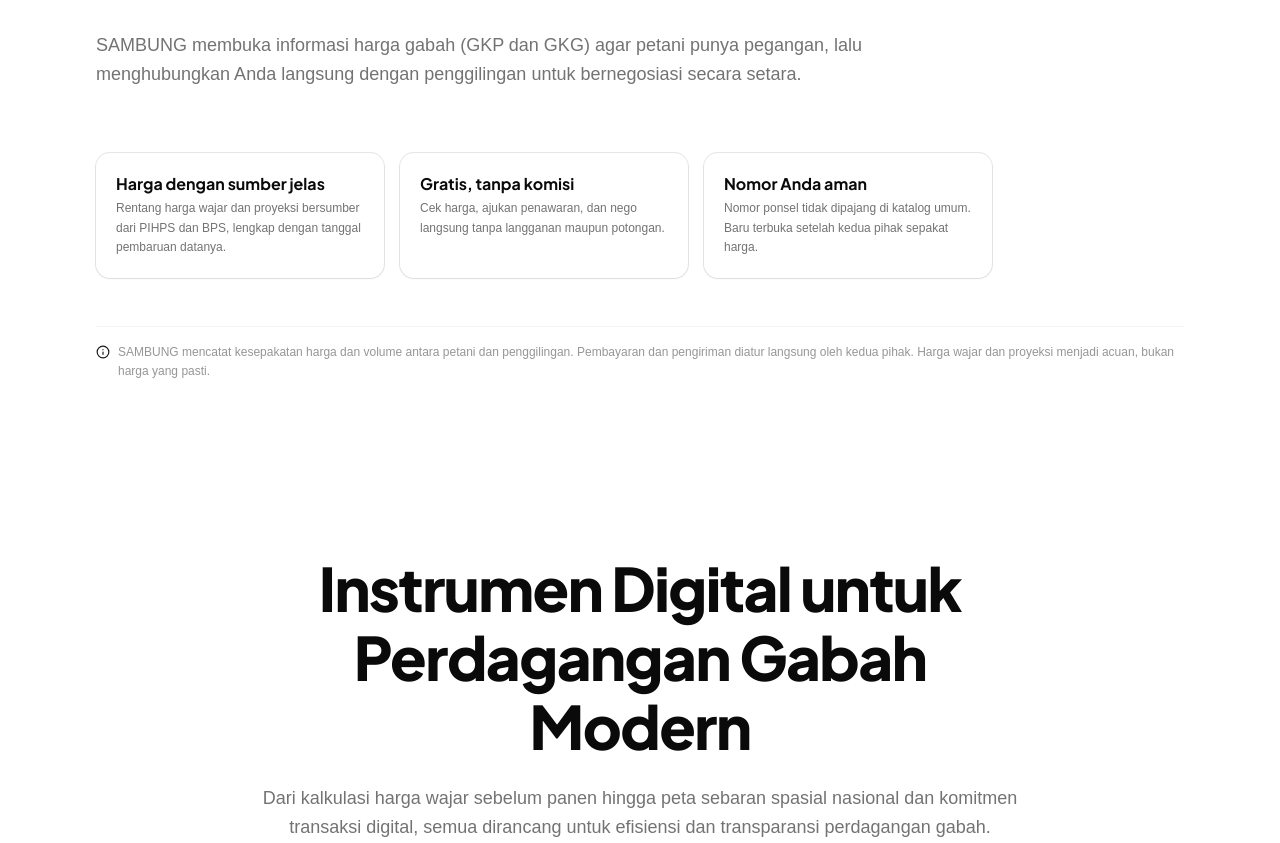
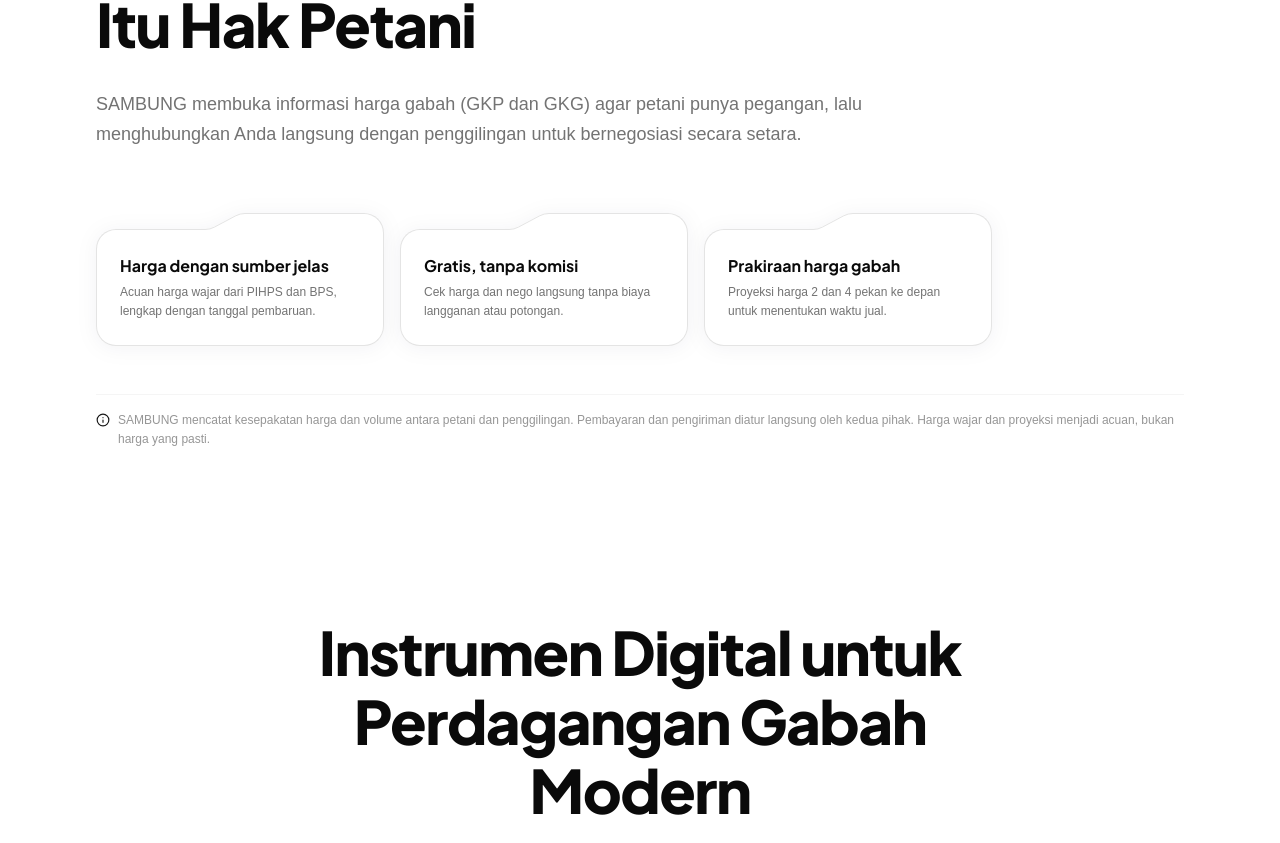
Before and after one commit to nugroho-dotnc/sambung-fullstack, a Next.js app in the folder sambung-fe/: page / in a window 1280 px wide. Shown: the part 1015-1858 px from the top of the page. Built offline with nearby package versions, Linux system fonts and the light colour scheme; no server answers; a web font is replaced by a local one.

Commit message:
fix: card shape and hero landing page

```diff
--- a/sambung-fe/app/(public)/_sections/about.tsx
+++ b/sambung-fe/app/(public)/_sections/about.tsx
@@ -1,9 +1,84 @@
-import { Card } from "@/components/ui/card";
-import { Database, BadgePercent, ShieldCheck, Info } from "lucide-react";
+import { Database, BadgePercent, TrendingUp, Info, type LucideIcon } from "lucide-react";
+
+type AboutCardItem = {
+  title: string;
+  description: string;
+  icon: LucideIcon;
+};
+
+const ABOUT_CARDS: AboutCardItem[] = [
+  {
+    title: "Harga dengan sumber jelas",
+    description:
+      "Acuan harga wajar dari PIHPS dan BPS, lengkap dengan tanggal pembaruan.",
+    icon: Database,
+  },
+  {
+    title: "Gratis, tanpa komisi",
+    description:
+      "Cek harga dan nego langsung tanpa biaya langganan atau potongan.",
+    icon: BadgePercent,
+  },
+  {
+    title: "Prakiraan harga gabah",
+    description:
+      "Proyeksi harga 2 dan 4 pekan ke depan untuk menentukan waktu jual.",
+    icon: TrendingUp,
+  },
+];
+
+function FolderCard({ title, description, icon: Icon }: AboutCardItem) {
+  return (
+    <div className="group relative flex h-full flex-col [--folder-stroke:color-mix(in_srgb,var(--foreground)_11%,var(--card))] hover:[--folder-stroke:color-mix(in_srgb,var(--primary)_40%,var(--card))]">
+      {/* Folder-tab silhouette preserving bg-card surface, perimeter stroke, and outer shadow */}
+      <div
+        aria-hidden="true"
+        className="pointer-events-none absolute inset-0 flex flex-col drop-shadow-[0_2px_10px_rgba(15,23,42,0.05)] transition-[filter] duration-200 group-hover:drop-shadow-[0_6px_18px_rgba(15,23,42,0.08)] dark:drop-shadow-[0_4px_16px_rgba(0,0,0,0.35)]"
+      >
+        <div className="flex h-10 w-full shrink-0 items-stretch">
+          <div className="mt-4 w-[38%] rounded-tl-[20px] border-t border-l border-[color:var(--folder-stroke)] bg-card transition-colors duration-200" />
+          <svg
+            viewBox="0 0 42 40"
+            fill="none"
+            className="-mx-px h-10 w-[42px] shrink-0"
+          >
+            <path
+              d="M 0 16.5 L 1 16.5 Q 6 16.5 10.41 14.15 L 31.59 2.85 Q 36 0.5 41 0.5 L 42 0.5 L 42 40 L 0 40 Z"
+              className="fill-card"
+            />
+            <path
+              d="M 0 16.5 L 1 16.5 Q 6 16.5 10.41 14.15 L 31.59 2.85 Q 36 0.5 41 0.5 L 42 0.5"
+              stroke="var(--folder-stroke)"
+              strokeWidth="1"
+              className="transition-colors duration-200"
+            />
+          </svg>
+          <div className="flex-1 rounded-tr-[20px] border-t border-r border-[color:var(--folder-stroke)] bg-card transition-colors duration-200" />
+        </div>
+
+        <div className="relative flex-1 rounded-b-[20px] border-x border-b border-[color:var(--folder-stroke)] bg-card transition-colors duration-200">
+          <div className="absolute -top-px inset-x-[1px] h-[2px] bg-card" />
+        </div>
+      </div>
+
+      {/* Card content */}
+      <div className="relative z-10 flex h-full flex-col px-5 pt-4 pb-5 sm:px-6 sm:pt-4.5 sm:pb-6">
+        <div className="mt-5 space-y-1.5 sm:mt-6">
+          <h3 className="font-display text-sm font-bold leading-snug text-foreground sm:text-base">
+            {title}
+          </h3>
+          <p className="text-xs leading-relaxed text-muted-foreground">
+            {description}
+          </p>
+        </div>
+      </div>
+    </div>
+  );
+}
 
 export default function AboutSection() {
   return (
-    <section id="tentang" className="min-h-[calc(100vh-4rem)] min-h-[600px] flex flex-col justify-center max-w-6xl mx-auto px-4 sm:px-6 lg:px-8 py-8 sm:py-12 space-y-10 sm:space-y-12 scroll-mt-20">
+    <section id="tentang" className="min-h-[calc(100vh-4rem)] flex flex-col justify-center max-w-6xl mx-auto px-4 sm:px-6 lg:px-8 py-8 sm:py-12 space-y-10 sm:space-y-12 scroll-mt-20">
       {/* 5.5 : 4.5 Ratio Grid Layout */}
       <div className="flex flex-col gap-8 lg:gap-12 xl:gap-16 items-start justify-center">
         {/* Left: Title & Description (55% ratio) */}
@@ -21,50 +96,10 @@ export default function AboutSection() {
           </p>
         </div>
 
-        <div className="grid grid-cols-1 sm:grid-cols-3 gap-3.5 sm:gap-4 max-w-4xl">
-          {/* Row 1 - Card 1 */}
-          <Card className="rounded-xl border-border/80 bg-card p-4 sm:p-5 shadow-xs hover:border-primary/40 transition-colors flex flex-col justify-between">
-            <div className="flex flex-col items-start space-y-2.5">
-
-              <div className="space-y-1">
-                <h3 className="font-display font-bold text-sm sm:text-base text-foreground leading-snug">
-                  Harga dengan sumber jelas
-                </h3>
-                <p className="text-xs text-muted-foreground leading-relaxed">
-                  Rentang harga wajar dan proyeksi bersumber dari PIHPS dan BPS, lengkap dengan tanggal pembaruan datanya.
-                </p>
-              </div>
-            </div>
-          </Card>
-
-          {/* Row 1 - Card 2 */}
-          <Card className="rounded-xl border-border/80 bg-card p-4 sm:p-5 shadow-xs hover:border-primary/40 transition-colors flex flex-col justify-between">
-            <div className="flex flex-col items-start space-y-2.5">
-
-              <div className="space-y-1">
-                <h3 className="font-display font-bold text-sm sm:text-base text-foreground leading-snug">
-                  Gratis, tanpa komisi
-                </h3>
-                <p className="text-xs text-muted-foreground leading-relaxed">
-                  Cek harga, ajukan penawaran, dan nego langsung tanpa langganan maupun potongan.
-                </p>
-              </div>
-            </div>
-          </Card>
-
-          <Card className="rounded-xl border-border/80 bg-card p-4 sm:p-5 shadow-xs hover:border-primary/40 transition-colors flex flex-col justify-between">
-            <div className="flex flex-col items-start space-y-2.5">
-
-              <div className="space-y-1">
-                <h3 className="font-display font-bold text-sm sm:text-base text-foreground leading-snug">
-                  Nomor Anda aman
-                </h3>
-                <p className="text-xs text-muted-foreground leading-relaxed">
-                  Nomor ponsel tidak dipajang di katalog umum. Baru terbuka setelah kedua pihak sepakat harga.
-                </p>
-              </div>
-            </div>
-          </Card>
+        <div className="grid w-full max-w-4xl grid-cols-1 gap-3.5 sm:grid-cols-3 sm:gap-4">
+          {ABOUT_CARDS.map((card) => (
+            <FolderCard key={card.title} {...card} />
+          ))}
         </div>
 
       </div>
--- a/sambung-fe/app/(public)/_sections/hero.tsx
+++ b/sambung-fe/app/(public)/_sections/hero.tsx
@@ -6,7 +6,7 @@ import Link from "next/link";
 
 export default function HeroSection() {
     return (
-        <section className="relative min-h-[calc(100vh-4rem)] min-h-[580px] flex items-center overflow-hidden">
+        <section className="relative min-h-[calc(100vh)] min-h-[580px] flex items-center overflow-hidden">
             {/* Background Image Placeholder */}
             <div className="absolute inset-0 z-0">
                 <Image
@@ -17,11 +17,11 @@ export default function HeroSection() {
                     unoptimized
                     className="object-cover object-top sm:object-right md:object-center"
                 />
-                {/* Color overlay that fades to transparent from bottom to top on mobile, and from left to right on desktop
+                {/* Color overlay that fades to transparent from bottom to top on mobile, and from left to right on desktop */}
                 <div
-                    className="absolute inset-0 bg-gradient-to-t sm:bg-gradient-to-r from-background via-background/90 to-transparent"
+                    className="absolute inset-0 bg-gradient-to-t from-background via-background/20 to-transparent"
                     aria-hidden="true"
-                /> */}
+                />
             </div>
 
             <div className="relative z-10 max-w-6xl w-full mx-auto px-4 sm:px-6 lg:px-8 pt-24 sm:pt-32 pb-16 sm:pb-20 text-center sm:text-left space-y-6">
```
